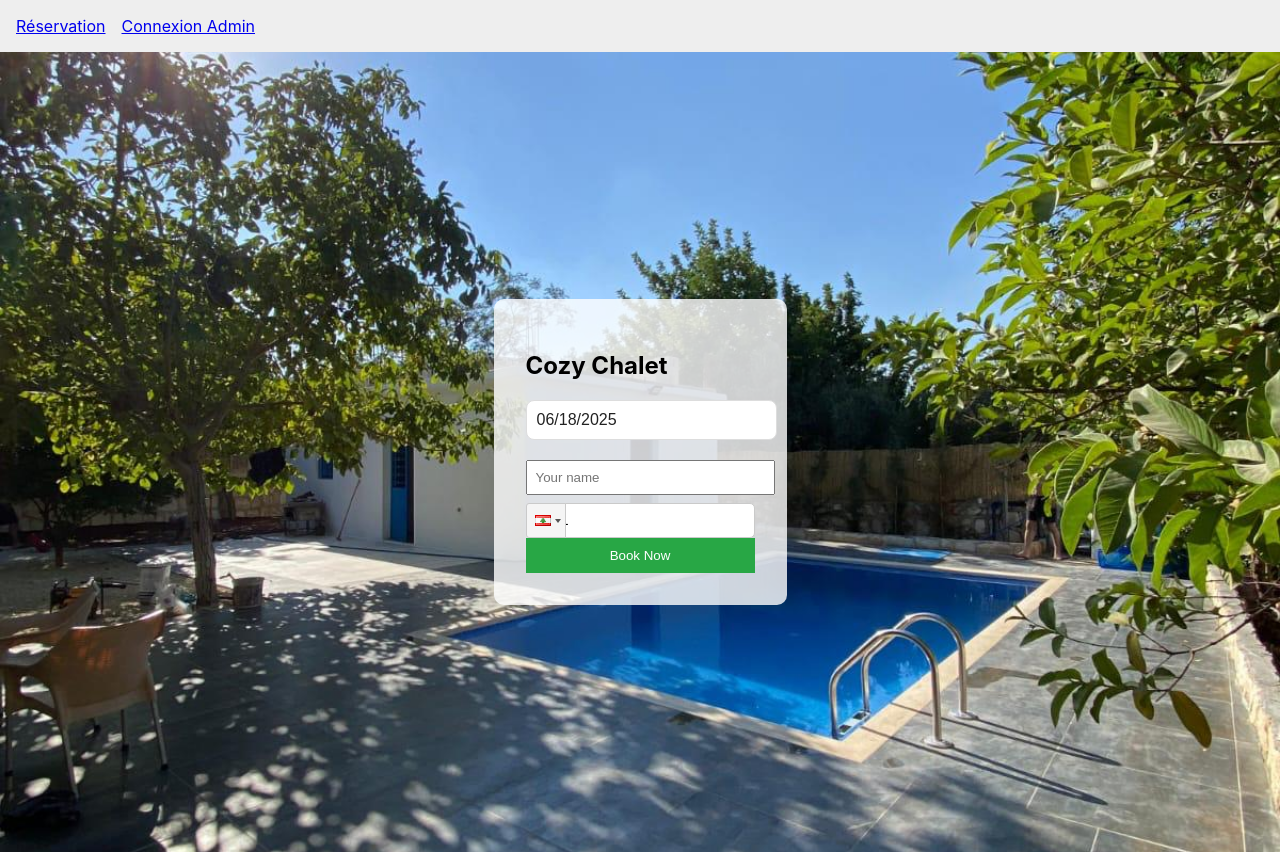
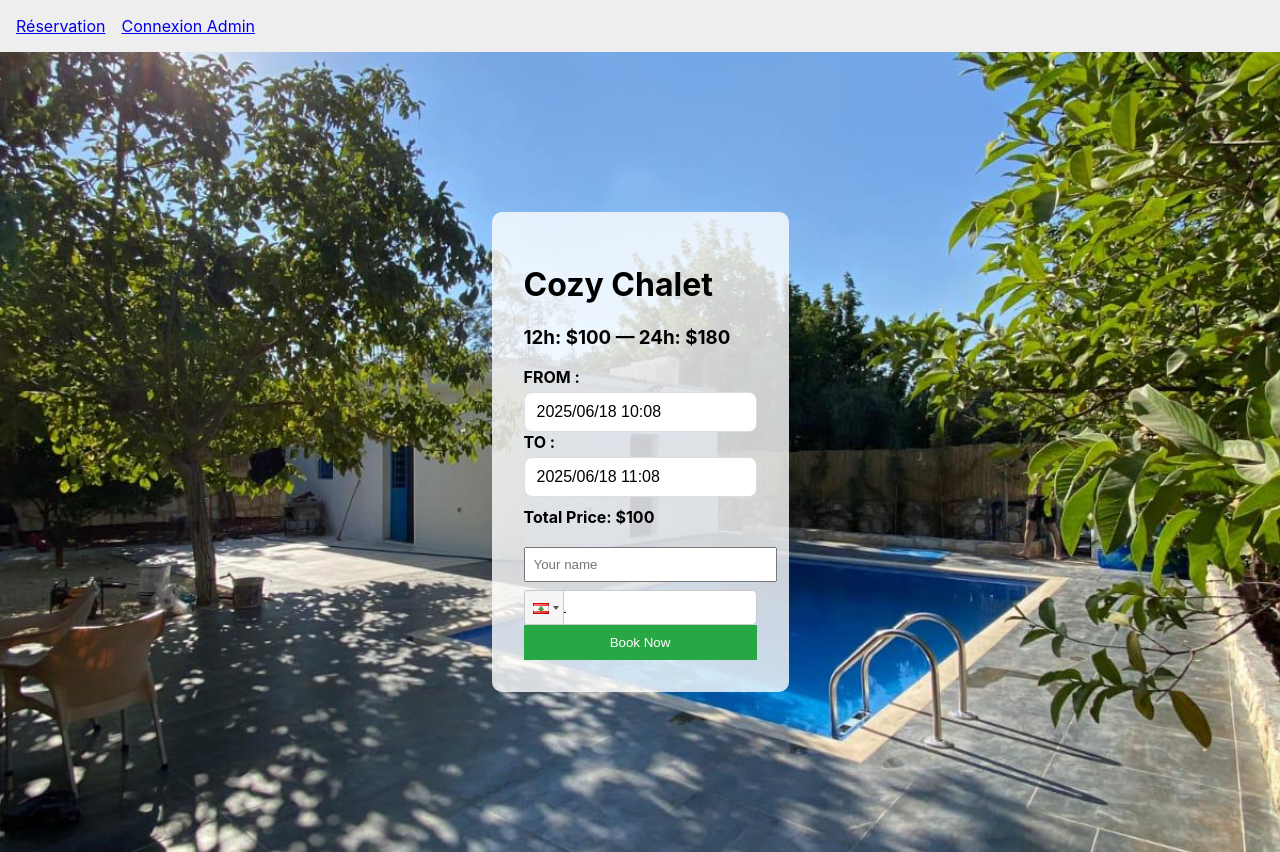
Before and after one commit to Gharibabb/chalet-reservation, a React (Create React App) app in the folder frontend/: page / in a window 1280 px wide. Built offline with nearby package versions, Linux system fonts and the light colour scheme; no server answers.

Commit message:
date and price

```diff
--- a/frontend/src/components/ReservationForm.js
+++ b/frontend/src/components/ReservationForm.js
@@ -4,24 +4,27 @@ import 'react-datepicker/dist/react-datepicker.css';
 import API from '../services/api';
 import './ReservationPage.css';
 
-// Import du sélecteur de numéro de téléphone
 import PhoneInput from 'react-phone-input-2';
 import 'react-phone-input-2/lib/style.css';
 
 const ReservationForm = () => {
-  const [date, setDate] = useState(new Date());
+  const [startTime, setStartTime] = useState(new Date());
+  const [endTime, setEndTime] = useState(new Date(new Date().getTime() + 3600000));
   const [name, setName] = useState('');
   const [phone, setPhone] = useState('');
-  const [reservedDates, setReservedDates] = useState([]);
+  const [price, setPrice] = useState(0);
+  const [reservedRanges, setReservedRanges] = useState([]);
 
-  // Charger les dates déjà réservées
   useEffect(() => {
     const fetchReservations = async () => {
       try {
         const res = await API.get('/reservations');
         const accepted = res.data.filter(r => r.status === 'accepted');
-        const dates = accepted.map(r => new Date(r.date).toDateString());
-        setReservedDates(dates);
+        const ranges = accepted.map(r => ({
+          start: new Date(r.startTime),
+          end: new Date(r.endTime)
+        }));
+        setReservedRanges(ranges);
       } catch (error) {
         console.error("Erreur lors du chargement des réservations :", error);
       }
@@ -29,19 +32,69 @@ const ReservationForm = () => {
     fetchReservations();
   }, []);
 
-  // Vérifier si une date est déjà réservée
-  const isDateReserved = (selectedDate) =>
-    reservedDates.includes(selectedDate.toDateString());
+  useEffect(() => {
+    if (endTime > startTime) {
+      calculatePrice();
+    } else {
+      setPrice(0);
+    }
+  }, [startTime, endTime]);
+
+  const calculatePrice = () => {
+    const durationMs = endTime - startTime;
+    const durationHours = durationMs / (1000 * 60 * 60);
+
+    let total = 0;
+    if (durationHours <= 12) {
+      total = 100;
+    } else if (durationHours <= 24) {
+      total = 180;
+    } else {
+      const fullDays = Math.floor(durationHours / 24);
+      const remainingHours = durationHours % 24;
+
+      if (remainingHours > 0 && remainingHours <= 12) {
+        total = fullDays * 180 + 100;
+      } else if (remainingHours > 12) {
+        total = fullDays * 180 + 180;
+      } else {
+        total = fullDays * 180;
+      }
+    }
+    setPrice(total);
+  };
+
+  const isOverlapping = (start1, end1, start2, end2) => {
+    return start1 < end2 && start2 < end1;
+  };
+
+  const isDateRangeReserved = () =>
+    reservedRanges.some(r => isOverlapping(startTime, endTime, r.start, r.end));
 
   const handleSubmit = async (e) => {
     e.preventDefault();
+
+    if (endTime <= startTime) {
+      alert("La date de fin doit être après la date de début.");
+      return;
+    }
+
+    if (isDateRangeReserved()) {
+      alert("Cette plage horaire est déjà réservée.");
+      return;
+    }
+
     const formattedPhone = phone.startsWith('+') ? phone : `+${phone}`;
+
     try {
       await API.post('/reservations', {
         name,
         phone: formattedPhone,
-        date,
+        startTime,
+        endTime,
+        price,
       });
+
       alert("Réservation soumise ! Vous recevrez une réponse via WhatsApp.");
       setName('');
       setPhone('');
@@ -53,14 +106,40 @@ const ReservationForm = () => {
   return (
     <div className="background-container">
       <div className="content-box">
-        <h2>Cozy Chalet</h2>
+        <h1>Cozy Chalet</h1>
+        <h3>12h: $100 — 24h: $180</h3>
 
-        <DatePicker
-          selected={date}
-          onChange={setDate}
-          filterDate={(d) => !isDateReserved(d)}
-          className="custom-datepicker"
-        />
+         <div style={{ flex: 1 }}>
+          <label style={{ fontWeight: 'bold' }} >FROM  : </label>
+          <DatePicker
+            selected={startTime}
+            onChange={(date) => setStartTime(date)}
+            showTimeSelect
+            timeFormat="HH:mm"
+            timeIntervals={30}
+            dateFormat="yyyy/MM/dd HH:mm"
+            className="custom-datepicker"
+            wrapperClassName="date-picker-wrapper"
+          />
+        </div>
+
+        <div style={{ flex: 1 }}>
+          <label style={{ fontWeight: 'bold' }}>TO : </label>
+          <DatePicker
+            selected={endTime}
+            onChange={(date) => setEndTime(date)}
+            showTimeSelect
+            timeFormat="HH:mm"
+            timeIntervals={30}
+            dateFormat="yyyy/MM/dd HH:mm"
+            className="custom-datepicker"
+            wrapperClassName="date-picker-wrapper"
+          />
+        </div>
+
+        <div style={{ marginTop: '10px', fontWeight: 'bold' }}>
+          Total Price: ${price}
+        </div>
 
         <form onSubmit={handleSubmit} style={{ marginTop: '20px' }}>
           <input
@@ -73,7 +152,7 @@ const ReservationForm = () => {
           />
 
           <PhoneInput
-            country={'lb'} // Liban par défaut
+            country={'lb'}
             value={phone}
             onChange={setPhone}
             inputStyle={{
@@ -81,7 +160,7 @@ const ReservationForm = () => {
               padding: '10px',
               marginBottom: '10px',
             }}
-            enableSearch={true}
+            enableSearch
             specialLabel=""
           />
 
--- a/frontend/src/components/ReservationPage.css
+++ b/frontend/src/components/ReservationPage.css
@@ -13,16 +13,20 @@
   padding: 2rem;
   border-radius: 10px;
 }
+.date-picker-wrapper {
+  display: block;
+  margin-top: 5px;
+}
+
 .custom-datepicker {
-  padding: 10px;
-  border: 1px solid #ddd;
+  width: 100%;
+  padding: 10px 12px;
   border-radius: 8px;
+  border: 1.5px solid #ddd;
   font-size: 16px;
-  width: 100%;
-  max-width: 250px;
-  background-color: white;
-  color: #222;
   outline: none;
+  transition: border-color 0.3s ease;
+  box-sizing: border-box;
 }
 
 .custom-datepicker:focus {
```
Also changed, not shown: 2 other files (tests, documents, lock files or other folders).
